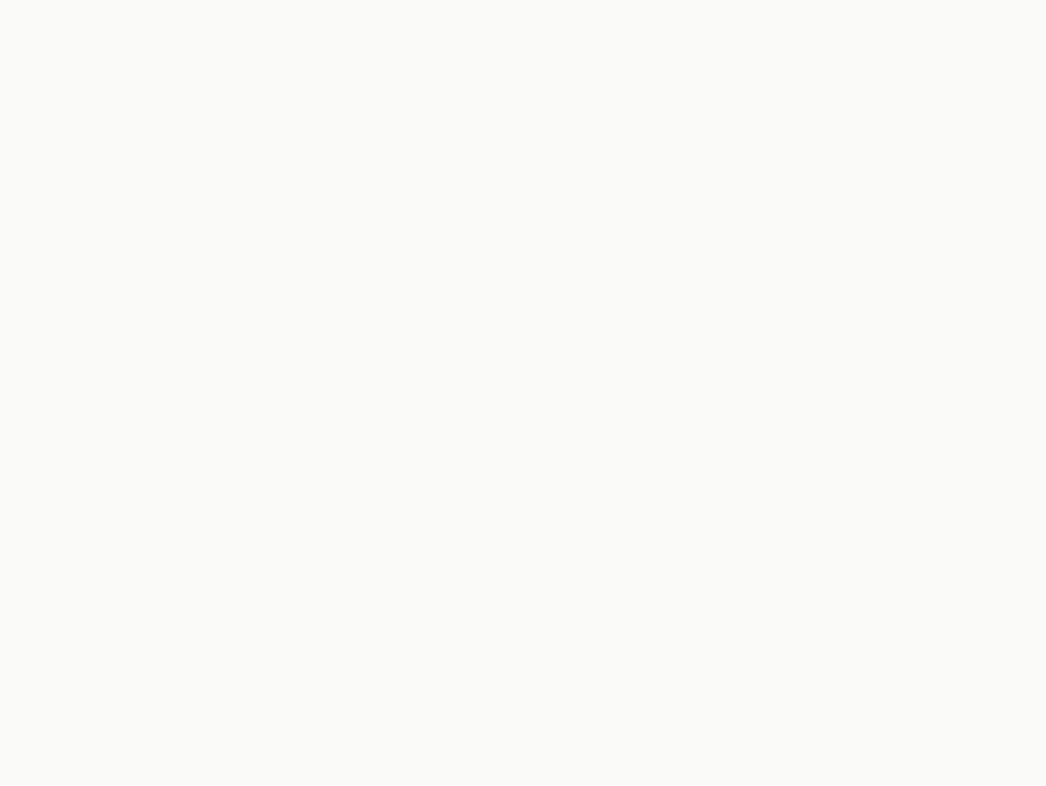
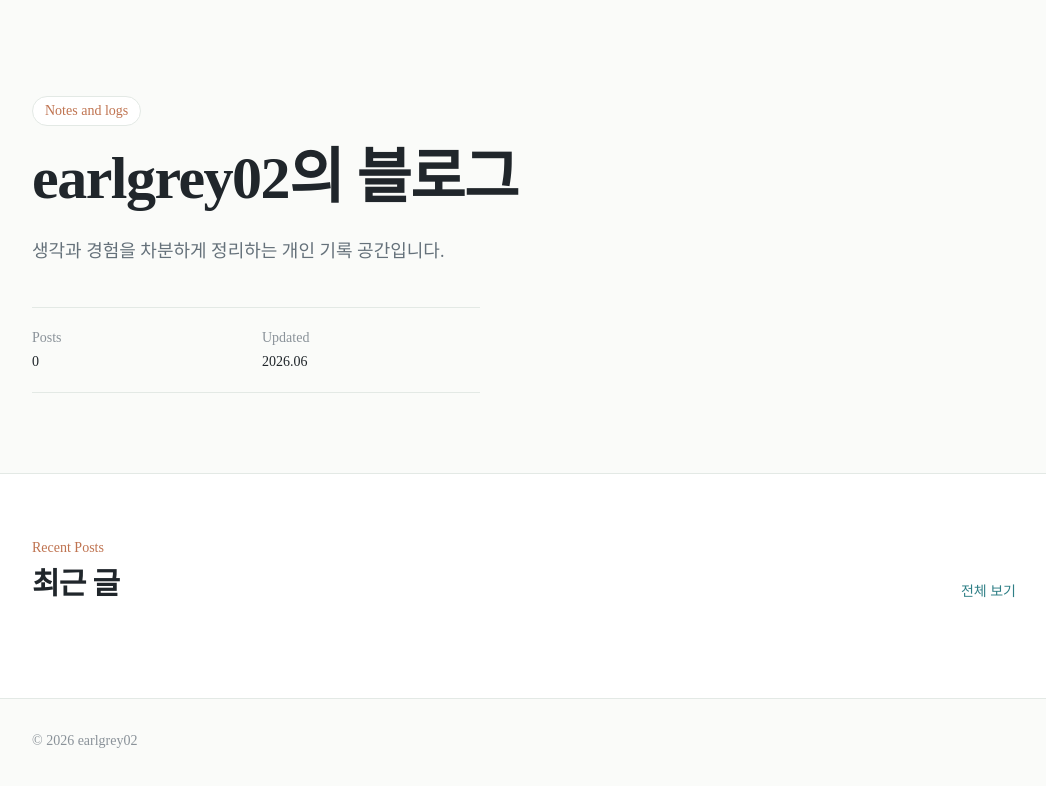
Before and after one commit to earlgrey02/blog, a Next.js app: page / in a window 1280 px wide. Shown: the top 786 px of the page, without its empty margins (116-1162 px from the left). Built offline with nearby package versions, Linux system fonts and the light colour scheme; a web font is replaced by a local one.

Commit message:
feat: 메인 페이지 화면 구성

```diff
--- a/app/page.tsx
+++ b/app/page.tsx
@@ -1,5 +1,96 @@
+import Link from 'next/link'
+
+const posts = []
+
 const Page = () => {
-  return <></>
+  return (
+    <main className="min-h-screen bg-background text-foreground">
+      <Intro />
+      <PostList />
+      <Footer />
+    </main>
+  )
+}
+
+const Intro = () => {
+  return (
+    <section className="mx-auto max-w-5xl px-5 pb-14 pt-16 md:pb-20 md:pt-24">
+      <div className="max-w-3xl">
+        <p className="mb-5 inline-flex rounded-full border border-border bg-surface px-3 py-1 text-sm font-medium text-highlight">
+          Notes and logs
+        </p>
+        <h1 className="text-4xl font-semibold leading-[1.08] tracking-tight text-foreground md:text-6xl">
+          earlgrey02의 블로그
+        </h1>
+        <p className="mt-6 max-w-2xl text-base leading-8 text-muted md:text-lg">
+          생각과 경험을 차분하게 정리하는 개인 기록 공간입니다.
+        </p>
+      </div>
+      <dl className="mt-10 grid max-w-md grid-cols-2 gap-3 border-y border-border py-5 text-sm">
+        <div>
+          <dt className="text-subtle">Posts</dt>
+          <dd className="mt-1 font-medium text-foreground">{posts.length}</dd>
+        </div>
+        <div>
+          <dt className="text-subtle">Updated</dt>
+          <dd className="mt-1 font-medium text-foreground">2026.06</dd>
+        </div>
+      </dl>
+    </section>
+  )
+}
+
+const PostList = () => {
+  return (
+    <section className="border-y border-border bg-surface-strong">
+      <div className="mx-auto max-w-5xl px-5 py-14 md:py-16">
+        <div className="mb-8 flex items-end justify-between gap-6">
+          <div>
+            <p className="text-sm font-medium text-highlight">Recent Posts</p>
+            <h2 className="mt-2 text-2xl font-semibold tracking-tight text-foreground md:text-3xl">최근 글</h2>
+          </div>
+
+          <Link className="text-sm font-medium text-accent transition hover:text-accent-strong" href="/posts">
+            전체 보기
+          </Link>
+        </div>
+
+        <div className="grid gap-5 md:grid-cols-3">
+          {posts.map(post => (
+            <Link
+              key={post.id}
+              href={`/posts/${post.id}`}
+              className="group flex min-h-56 flex-col rounded-lg border border-border bg-surface p-6 transition hover:-translate-y-1 hover:border-border-strong hover:shadow-card">
+              <div className="mb-6 flex items-start justify-between gap-4 text-xs font-medium text-subtle">
+                <div className="flex flex-wrap gap-2">
+                  {post.tags.map(tag => (
+                    <span key={tag} className="rounded-full border border-border bg-tag px-2.5 py-1 text-muted">
+                      {tag}
+                    </span>
+                  ))}
+                </div>
+                <span className="shrink-0">{post.date}</span>
+              </div>
+
+              <h3 className="text-xl font-semibold leading-7 tracking-tight text-foreground transition group-hover:text-accent">
+                {post.title}
+              </h3>
+
+              <p className="mt-4 flex-1 text-sm leading-6 text-muted">{post.description}</p>
+            </Link>
+          ))}
+        </div>
+      </div>
+    </section>
+  )
+}
+
+const Footer = () => {
+  return (
+    <footer className="mx-auto max-w-5xl px-5 py-8 text-sm text-subtle">
+      <p>© 2026 earlgrey02</p>
+    </footer>
+  )
 }
 
 export default Page
```
